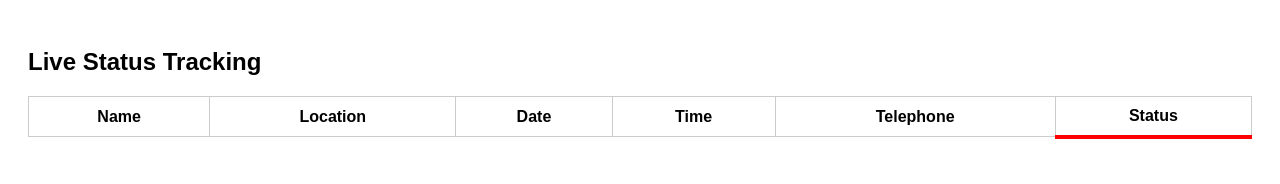
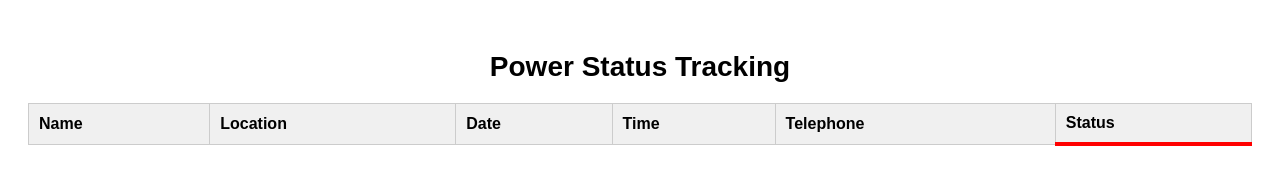
Before and after one commit to chevyfst/line-tracking, a plain HTML site: page index.html in a window 1280 px wide. Drawn offline with Linux system fonts and the light colour scheme; no server answers.

Commit message:
index.html

```diff
--- a/index.html
+++ b/index.html
@@ -2,28 +2,45 @@
 <html>
 <head>
   <meta charset="UTF-8">
-  <title>Live Status Tracking</title>
+  <title>Power Status Tracking</title>
   <style>
     body {
       font-family: Arial, sans-serif;
       padding: 20px;
     }
+
+    h2 {
+      text-align: center;
+      font-size: 28px;
+      margin-bottom: 20px;
+    }
+
     table {
       width: 100%;
       border-collapse: collapse;
       margin-top: 15px;
     }
+
     th, td {
       padding: 10px;
       border: 1px solid #ccc;
+      text-align: left;
     }
+
+    th {
+      background-color: #f0f0f0; /* Light grey header */
+      font-weight: bold;
+    }
+
     th:last-child {
       border-bottom: 4px solid red;
     }
+
     .green {
       background-color: #8fce00;
       color: black;
     }
+
     .red {
       background-color: #ff4c4c;
       color: white;
@@ -32,7 +49,8 @@
 </head>
 <body>
 
-<h2>Live Status Tracking</h2>
+<h2>Power Status Tracking</h2>
+
 <table id="dataTable">
   <thead>
     <tr>
@@ -50,11 +68,13 @@
 <script>
 const csvUrl = "https://docs.google.com/spreadsheets/d/e/2PACX-1vRqZCOjh56_HsPIMMAn7aW6JVeIOw1xMVOUe2Xp2qVjsdf3YAGJ3rvvygX_hR2EbxPVv_PTqcJk2wAr/pub?output=csv";
 
+function loadTableData() {
   fetch(csvUrl)
     .then(response => response.text())
     .then(csvText => {
       const rows = csvText.trim().split("\n").map(r => r.split(","));
       const tbody = document.querySelector("#dataTable tbody");
+      tbody.innerHTML = ""; // Clear old rows
 
       for (let i = 1; i < rows.length; i++) {
         const tr = document.createElement("tr");
@@ -62,7 +82,6 @@ fetch(csvUrl)
           const td = document.createElement("td");
           const text = rows[i][j] || "";
 
-        // Apply status color
           if (j === 5) {
             const status = text.trim().toUpperCase();
             if (status === "IN SERVICE") {
@@ -81,6 +100,13 @@ fetch(csvUrl)
     .catch(error => {
       console.error("Error loading CSV:", error);
     });
+}
+
+// Initial load
+loadTableData();
+
+// 🔁 Auto-refresh every 10 seconds
+setInterval(loadTableData, 10000);
 </script>
 
 </body>
```
Lines whose indentation alone changed are shown as unchanged.
